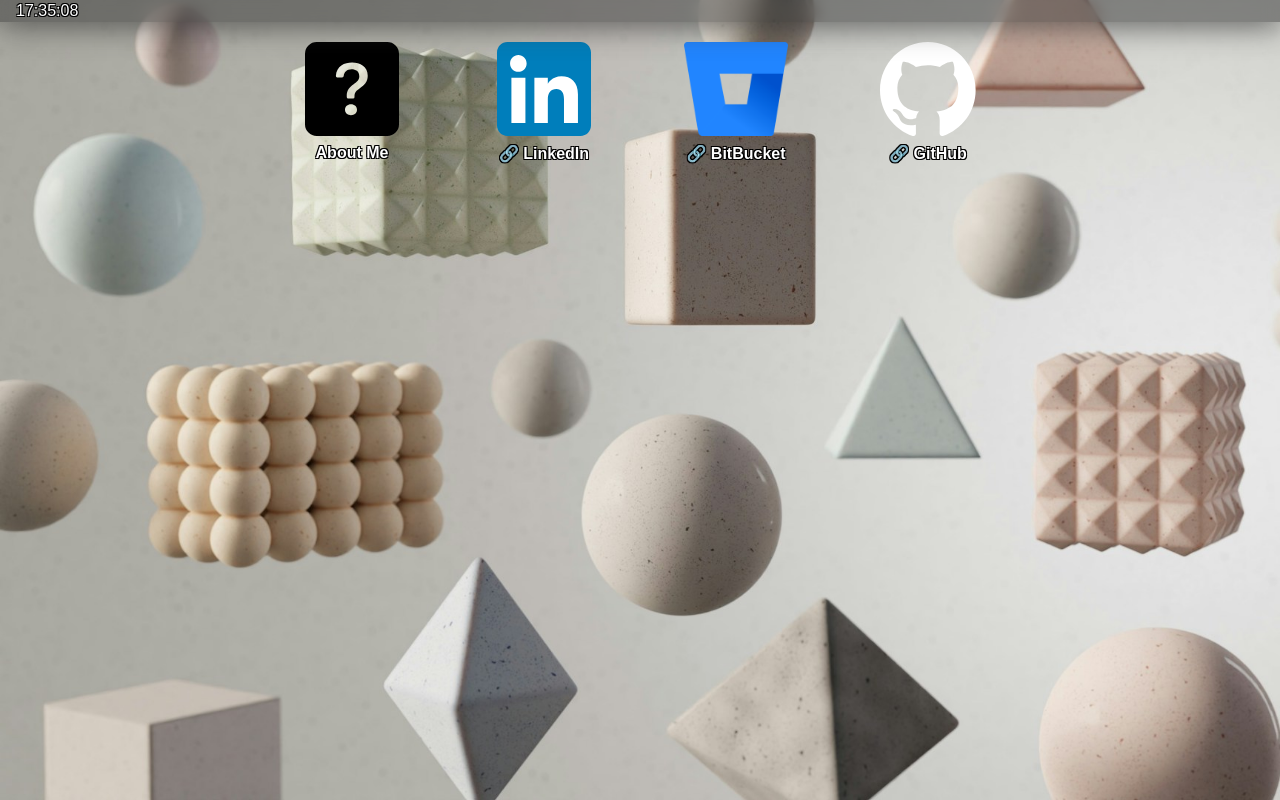
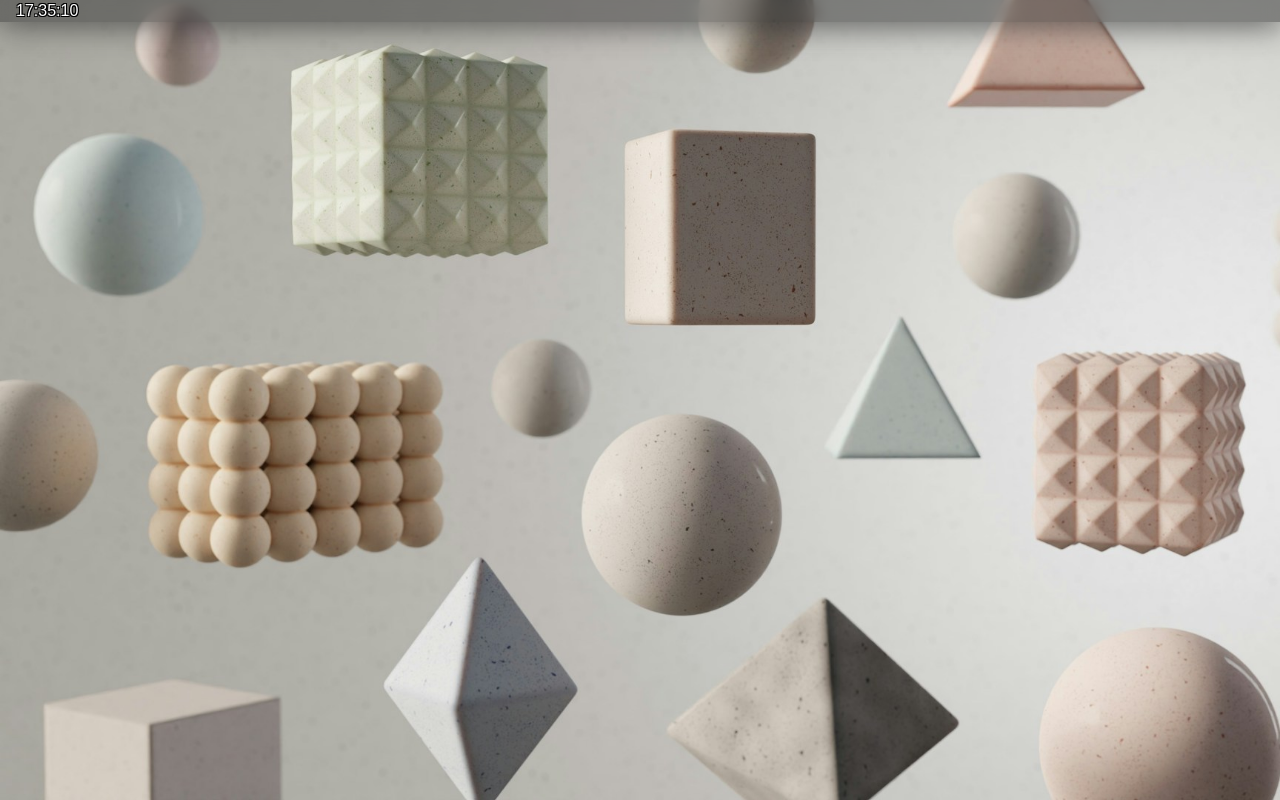
Before and after one commit to JollyCookie2000/JollyCookie2000.github.io, a SvelteKit app: page / in a window 1280 px wide. Built offline with nearby package versions, Linux system fonts and the light colour scheme.

Commit message:
Add app manager scaffolding

```diff
--- /dev/null
+++ b/src/lib/AppManager.svelte
@@ -0,0 +1,24 @@
+<script lang="ts">
+	import StatusBar from "./StatusBar.svelte";
+</script>
+
+<div class="screen">
+	<StatusBar />
+</div>
+
+<style>
+	* {
+		border-width: 0px;
+		box-sizing: border-box;
+		margin: 0px;
+		padding: 0px;
+	}
+
+	.screen {
+		/* https://unsplash.com/photos/a-bunch-of-different-shapes-and-sizes-on-a-wall-3tNqoO_ReHQ */
+		background-image: url('/wallpaper.jpg');
+		background-size: cover;
+		height: 100%;
+		width: 100%;
+	}
+</style>
--- a/src/routes/+page.svelte
+++ b/src/routes/+page.svelte
@@ -1,49 +1,9 @@
 <script lang="ts">
-	import AppIcon from '$lib/AppIcon.svelte';
-	import StatusBar from '$lib/StatusBar.svelte';
-	import LinkAppIcon from '$lib/LinkAppIcon.svelte';
-
-	class App {
-		public readonly display_name: string;
-
-		constructor(display_name: string) {
-			this.display_name = display_name;
-		}
-	}
-
-	const apps: App[] = [new App('About Me')];
+	import AppManager from '$lib/AppManager.svelte';
 </script>
 
-<div class="homepage">
-	<StatusBar />
-
-	<div class="apps">
-		{#each apps as app}
-			{@const display_name = app.display_name}
-			<AppIcon {display_name} on_click={() => window.alert('Coming soon!')} />
-		{/each}
-
-		<!-- Icon from: https://en.m.wikipedia.org/wiki/File:LinkedIn_icon.svg -->
-		<LinkAppIcon
-			display_name="LinkedIn"
-			url="https://www.linkedin.com/in/lorenzo-adam-piazza"
-			icon_url="icon_linkedin.svg"
-		/>
-
-		<!-- Icon from: https://static-00.iconduck.com/assets.00/bitbucket-icon-1024x921-2jfidpai.png -->
-		<LinkAppIcon
-			display_name="BitBucket"
-			url="https://bitbucket.org/lorenzo_adam_piazza"
-			icon_url="icon_bitbucket.png"
-		/>
-
-		<!-- Icon from: https://github.com/logos -->
-		<LinkAppIcon
-			display_name="GitHub"
-			url="https://github.com/JollyCookie2000"
-			icon_url="icon_github.svg"
-		/>
-	</div>
+<div class="window">
+	<AppManager />
 </div>
 
 <style>
@@ -54,21 +14,8 @@
 		padding: 0px;
 	}
 
-	.apps {
-		align-content: flex-start;
-		align-items: flex-start;
-		display: flex;
-		flex-wrap: wrap;
-		gap: 4rem;
-		height: 500px;
-		justify-content: center;
-		padding: 1rem;
-	}
-
-	.homepage {
-		/* https://unsplash.com/photos/a-bunch-of-different-shapes-and-sizes-on-a-wall-3tNqoO_ReHQ */
-		background-image: url('/wallpaper.jpg');
-		background-size: cover;
+	.window {
 		height: 100%;
+		width: 100%;
 	}
 </style>
```
